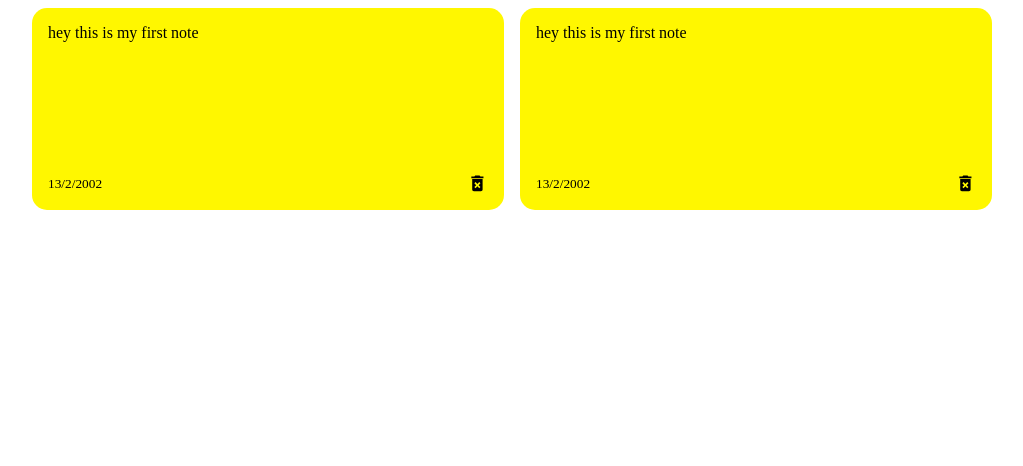
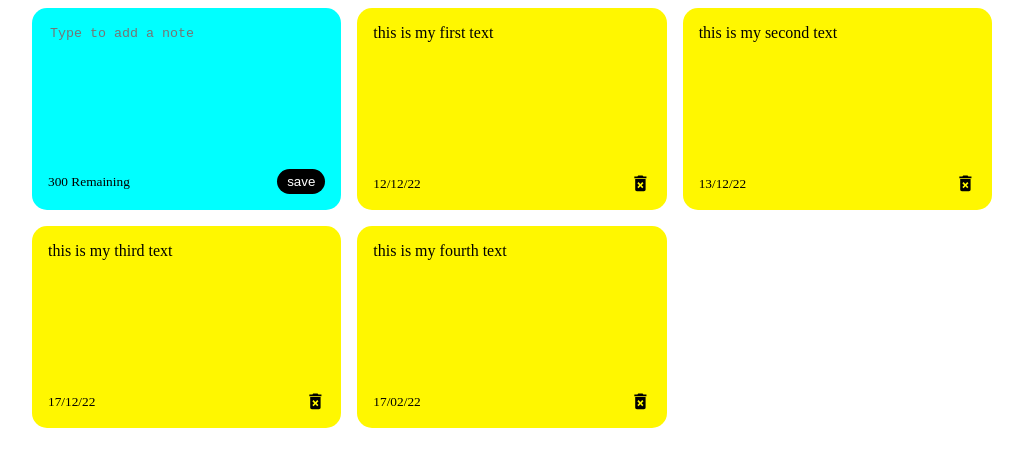
Before and after one commit to Shamanthkv553/Notelist, a React app in the folder react-notes/: page / in a window 1280 px wide. Shown: the whole page, without its empty margins (128-1151 px from the left). Built offline with nearby package versions, Linux system fonts and the light colour scheme.

Commit message:
notespart-compelet

```diff
--- /dev/null
+++ b/react-notes/src/components/Addnote.js
@@ -0,0 +1,37 @@
+import { useState } from 'react';
+import {MdDeleteForever} from 'react-icons/md';
+function Addnote({addfun}){
+
+const [noteText,setNoteText]=useState('');
+const characterLimit =300;
+
+const handlechange=(event)=>{
+    /*console.log(event.target.value);*/
+    if(characterLimit-event.target.value.length>0)
+    setNoteText(event.target.value);
+}
+
+const handlesavechange=()=>{
+   if(noteText.trim().length>0)
+    addfun(noteText);
+
+    setNoteText('');
+
+}
+    return(
+        <div className="note new">
+            <textarea
+                rows='8'
+                cols='10'
+                placeholder='Type to add a note'
+                value={noteText}
+                onChange={handlechange}
+                ></textarea>
+            <div className="note-footer">
+              <small>{characterLimit-noteText.length} Remaining</small>
+              <button className='save' onClick={handlesavechange}>save</button>
+            </div>
+        </div>
+    )
+}
+export default Addnote;
--- a/react-notes/src/components/App.js
+++ b/react-notes/src/components/App.js
@@ -1,8 +1,57 @@
+import { useState } from "react";
+import {nanoid} from "nanoid";
+
 import Notelist from "./Notelist";
+
 function App(){
+    const [notes,setNotes]=useState([{
+        id :nanoid(),
+        text :'this is my first text',
+        date :'12/12/22'
+    },
+    {
+        id :nanoid(),
+        text :'this is my second text',
+        date :'13/12/22'
+    },
+    {
+        id :nanoid(),
+        text :'this is my third text',
+        date :'17/12/22'
+    },
+    {
+        id :nanoid(),
+        text :'this is my fourth text',
+        date :'17/02/22'
+    }
+])
+
+    const AddNotefunc = (text)=>{
+        const date=new Date();
+        // console.log({text});
+        const newNote={
+            id:nanoid(),
+            text:text,
+            date:date.toLocaleDateString(),
+
+        };
+        const newNotes=[...notes,newNote];
+        setNotes(newNotes);
+
+
+    }
+
+    const deleteNotefunc=(id)=> {
+       const newNotes= notes.filter((note)=>note.id !==id);
+       setNotes(newNotes);
+    }
     return(
+
         <div className="container">
-            <Notelist/>
+            <Notelist notes={notes}
+             handleAddNote={AddNotefunc}
+             deleteNotefunc={deleteNotefunc}
+             />
         </div>
     )
 }
--- a/react-notes/src/components/Note.js
+++ b/react-notes/src/components/Note.js
@@ -1,16 +1,15 @@
 import {MdDeleteForever} from 'react-icons/md';
-function Note(){
+function Note({id,text,date,delfunc}){
 
     return(
         <div className="note">
             <span>
-                hey this is my first note
+                {text}
             </span>
             <div className="note-footer">
-              <small>  13/2/2002</small>
-              <MdDeleteForever className='deleteic' size='1.3em'/>
+              <small>{date}</small>
+              <MdDeleteForever className='deleteic' size='1.3em' onClick={()=>delfunc(id)}/>
             </div>
-
         </div>
     )
 }
--- a/react-notes/src/components/Notelist.js
+++ b/react-notes/src/components/Notelist.js
@@ -1,9 +1,11 @@
+import Addnote from "./Addnote";
 import Note from "./Note"
-function Notelist(){
+function Notelist({notes,handleAddNote,deleteNotefunc}){
     return(
         <div className="note-list">
-            <Note/>
-            <Note/>
+            <Addnote addfun= {handleAddNote}/>
+           {notes.map((note)=>
+           (<Note id={note.id} text={note.text} date={note.date} delfunc={deleteNotefunc}/>))}
 
         </div>
     )
--- a/react-notes/src/index.css
+++ b/react-notes/src/index.css
@@ -34,6 +34,7 @@ minmax(min, max)
     display: flex;
     flex-direction: column;
     justify-content: space-between;
+    white-space: pre-wrap;/*to kepp the spaces*/
 
 }
 
@@ -42,3 +43,35 @@ minmax(min, max)
     align-items: center;
     justify-content: space-between;
 }
+
+.note.new{
+    background-color: aqua;
+
+}
+textarea{
+    background-color: aqua;
+    border: none;
+    resize: none;
+}
+textarea:focus{
+    outline: none;
+}
+
+
+.save{
+    color:white;
+    font-size: 1.1 rem;
+    border-radius: 15px;
+    border-style: none;
+    padding: 5px 10px 5px 10px;
+    background-color: black;
+
+}
+.save:hover{
+    background-color: white;
+    color:black;
+    cursor: pointer;
+}
+.deleteic:hover{
+    cursor: pointer;
+}
```
